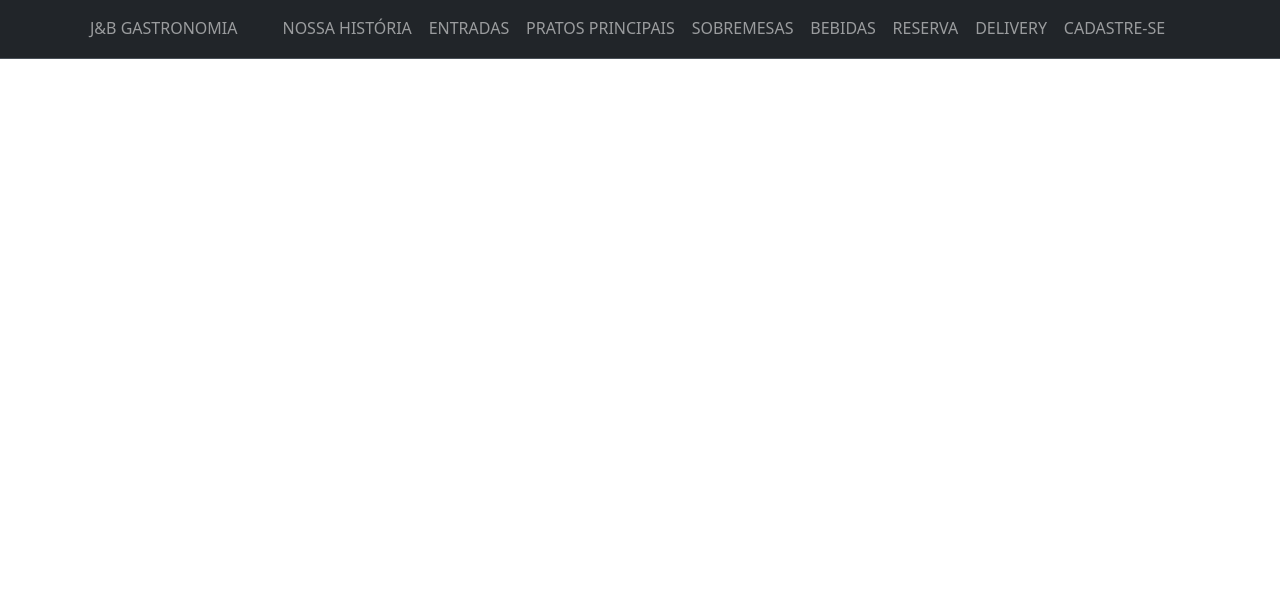
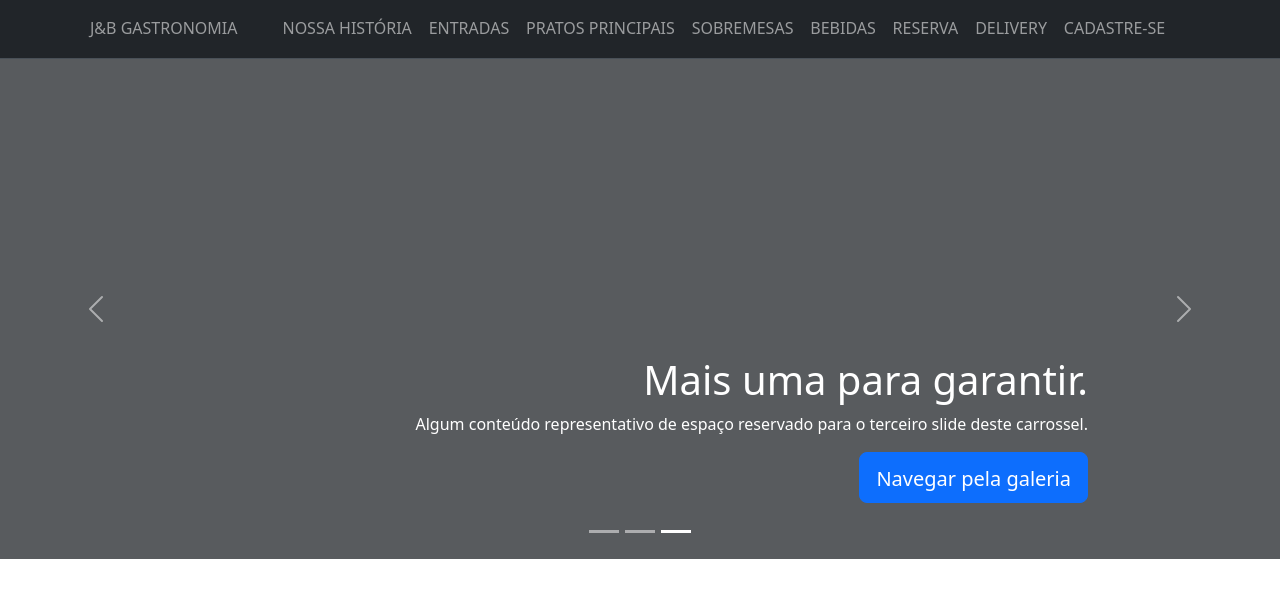
Before and after one commit to joaohugobotelho/Trabalho-Restaurante, a Django app: template sga/aplic/templates/index.html in a window 1280 px wide. Shown: the top 598 px of the page. Run offline with Django 3.2, Linux system fonts and the light colour scheme; the template is opened without the code that fills it, so the values that code supplies are empty.

Commit message:
add carrosel, detalhes nos nomes

```diff
--- a/sga/aplic/templates/index.html
+++ b/sga/aplic/templates/index.html
@@ -47,8 +47,59 @@
         </div>
       </nav>
 
+      <main>
+        <section>
+          <div id="myCarousel" class="carousel slide mb-6" data-bs-ride="carousel">
+            <div class="carousel-indicators">
+              <button type="button" data-bs-target="#myCarousel" data-bs-slide-to="0" class="" aria-label="Diapositivo 1"></button>
+              <button type="button" data-bs-target="#myCarousel" data-bs-slide-to="1" aria-label="Diapositivo 2" class=""></button>
+              <button type="button" data-bs-target="#myCarousel" data-bs-slide-to="2" aria-label="Diapositivo 3" class="active" aria-current="true"></button>
+            </div>
+            <div class="carousel-inner">
+              <div class="carousel-item">
+                <svg class="bd-placeholder-img" width="100%" height="500px" xmlns="http://www.w3.org/2000/svg" aria-hidden="true" preserveAspectRatio="xMidYMid slice" focusable="false"><rect width="100%" height="500px" fill="var(--bs-secondary-color)"></rect></svg>
+                <div class="container">
+                  <div class="carousel-caption text-start">
+                    <h1><font style="vertical-align: inherit;"><font style="vertical-align: inherit;">Exemplo de título.</font></font></h1>
+                    <p class="opacity-75"><font style="vertical-align: inherit;"><font style="vertical-align: inherit;">Algum conteúdo de espaço reservado representativo para o primeiro slide do carrossel.</font></font></p>
+                    <p><a class="btn btn-lg btn-primary" href="#"><font style="vertical-align: inherit;"><font style="vertical-align: inherit;">Inscreva-se hoje</font></font></a></p>
+                  </div>
+                </div>
+              </div>
+              <div class="carousel-item">
+                <svg class="bd-placeholder-img" width="100%" height="500px" xmlns="http://www.w3.org/2000/svg" aria-hidden="true" preserveAspectRatio="xMidYMid slice" focusable="false"><rect width="100%" height="500px" fill="var(--bs-secondary-color)"></rect></svg>
+                <div class="container">
+                  <div class="carousel-caption">
+                    <h1><font style="vertical-align: inherit;"><font style="vertical-align: inherit;">Outro exemplo de título.</font></font></h1>
+                    <p><font style="vertical-align: inherit;"><font style="vertical-align: inherit;">Algum conteúdo representativo de espaço reservado para o segundo slide do carrossel.</font></font></p>
+                    <p><a class="btn btn-lg btn-primary" href="#"><font style="vertical-align: inherit;"><font style="vertical-align: inherit;">Saber mais</font></font></a></p>
+                  </div>
+                </div>
+              </div>
+              <div class="carousel-item active">
+                <svg class="bd-placeholder-img" width="100%" height="500px" xmlns="http://www.w3.org/2000/svg" aria-hidden="true" preserveAspectRatio="xMidYMid slice" focusable="false"><rect width="100%" height="500px" fill="var(--bs-secondary-color)"></rect></svg>
+                <div class="container">
+                  <div class="carousel-caption text-end">
+                    <h1><font style="vertical-align: inherit;"><font style="vertical-align: inherit;">Mais uma para garantir.</font></font></h1>
+                    <p><font style="vertical-align: inherit;"><font style="vertical-align: inherit;">Algum conteúdo representativo de espaço reservado para o terceiro slide deste carrossel.</font></font></p>
+                    <p><a class="btn btn-lg btn-primary" href="#"><font style="vertical-align: inherit;"><font style="vertical-align: inherit;">Navegar pela galeria</font></font></a></p>
+                  </div>
+                </div>
+              </div>
+            </div>
+            <button class="carousel-control-prev" type="button" data-bs-target="#myCarousel" data-bs-slide="prev">
+              <span class="carousel-control-prev-icon" aria-hidden="true"></span>
+              <span class="visually-hidden"><font style="vertical-align: inherit;"><font style="vertical-align: inherit;">Anterior</font></font></span>
+            </button>
+            <button class="carousel-control-next" type="button" data-bs-target="#myCarousel" data-bs-slide="next">
+              <span class="carousel-control-next-icon" aria-hidden="true"></span>
+              <span class="visually-hidden"><font style="vertical-align: inherit;"><font style="vertical-align: inherit;">Próximo</font></font></span>
+            </button>
+          </div>
+        </section>
 
 
+      </main>
 
     <script src="https://cdn.jsdelivr.net/npm/bootstrap@5.3.0/dist/js/bootstrap.bundle.min.js"></script>
 </body>
```
Also changed, not shown: sga/aplic/templates/bebidas.html (+6 -6 lines), sga/aplic/templates/entradas.html (+6 -6 lines), sga/aplic/templates/pratos.html (+9 -9 lines), sga/aplic/templates/sobremesas.html (+6 -6 lines).
